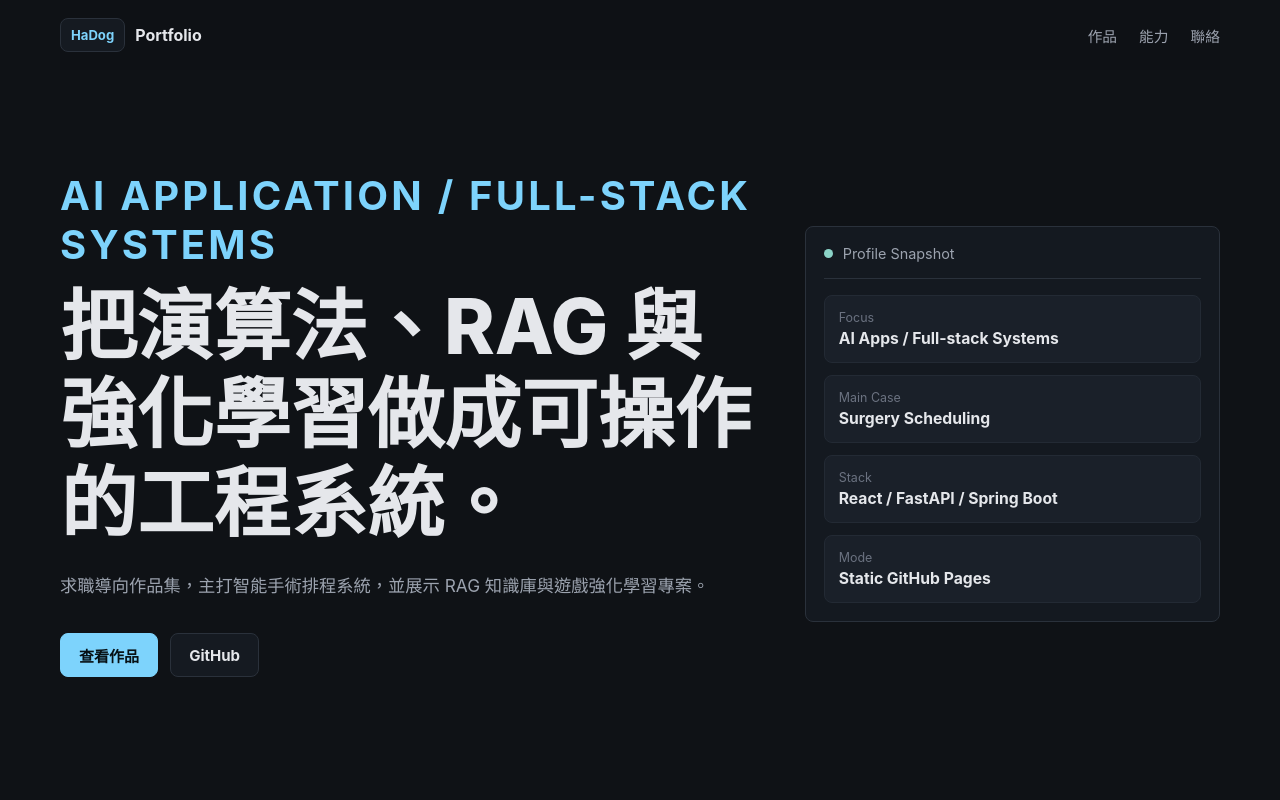
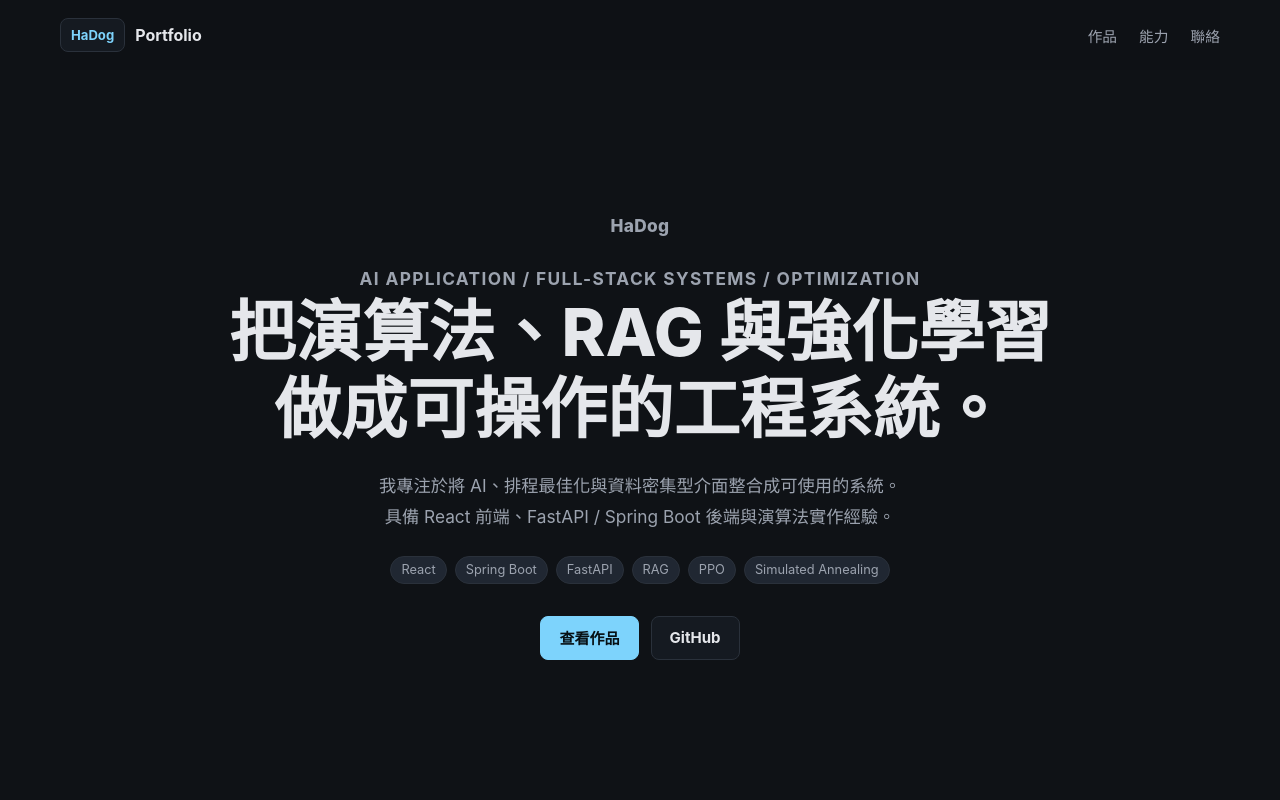
Before and after one commit to HaDog-hub/portfolio, a React (Vite) app: page / in a window 1280 px wide. Shown: the top 800 px of the page. Built offline with nearby package versions, Linux system fonts and the light colour scheme.

Commit message:
調整首頁封面資訊呈現

```diff
--- a/src/App.jsx
+++ b/src/App.jsx
@@ -22,32 +22,6 @@ function Nav() {
         <a href="#contact">聯絡</a>
       </nav>
     </header>
-  );
-}
-
-function HeroPanel() {
-  const rows = [
-    ["Focus", "AI Apps / Full-stack Systems"],
-    ["Main Case", "Surgery Scheduling"],
-    ["Stack", "React / FastAPI / Spring Boot"],
-    ["Mode", "Static GitHub Pages"],
-  ];
-
-  return (
-    <aside className="hero-panel" aria-label="能力摘要">
-      <div className="panel-top">
-        <span className="status-dot" />
-        <span>Profile Snapshot</span>
-      </div>
-      <div className="panel-grid">
-        {rows.map(([label, value]) => (
-          <div className="panel-row" key={label}>
-            <span>{label}</span>
-            <strong>{value}</strong>
-          </div>
-        ))}
-      </div>
-    </aside>
   );
 }
 
@@ -268,11 +242,25 @@ export default function App() {
       <main>
         <section className="hero">
           <div className="hero-copy">
-            <p className="eyebrow">AI Application / Full-stack Systems</p>
-            <h1>把演算法、RAG 與強化學習做成可操作的工程系統。</h1>
+            <p className="hero-name">HaDog</p>
+            <p className="hero-role">AI Application / Full-stack Systems / Optimization</p>
+            <h1>
+              把演算法、RAG 與強化學習
+              <span>做成可操作的工程系統。</span>
+            </h1>
             <p>
-              求職導向作品集，主打智能手術排程系統，並展示 RAG 知識庫與遊戲強化學習專案。
+              我專注於將 AI、排程最佳化與資料密集型介面整合成可使用的系統。
+              <span>
+                具備 React 前端、FastAPI / Spring Boot 後端與演算法實作經驗。
+              </span>
             </p>
+            <div className="hero-tags" aria-label="核心技術">
+              {["React", "Spring Boot", "FastAPI", "RAG", "PPO", "Simulated Annealing"].map(
+                (tag) => (
+                  <Badge key={tag}>{tag}</Badge>
+                ),
+              )}
+            </div>
             <div className="hero-actions">
               <a className="button primary" href="#projects">
                 查看作品
@@ -282,7 +270,6 @@ export default function App() {
               </a>
             </div>
           </div>
-          <HeroPanel />
         </section>
         <Projects />
         <CaseStudy />
--- a/src/data/projects.js
+++ b/src/data/projects.js
@@ -146,7 +146,7 @@ export const projectDetails = [
   },
   {
     id: "hollow-knight",
-    eyebrow: "HollowKnight AI",
+    eyebrow: "PPO Hollow Knight",
     title: "Hollow Knight AI",
     description:
       "用訓練曲線呈現 PPO Agent 的學習過程，補足強化學習專案的成果證據。",
--- a/src/styles.css
+++ b/src/styles.css
@@ -61,7 +61,8 @@ a {
 .nav-links,
 .hero-actions,
 .card-actions,
-.tag-row {
+.tag-row,
+.hero-tags {
   display: flex;
   align-items: center;
 }
@@ -102,12 +103,34 @@ main {
 }
 
 .hero {
-  display: grid;
-  grid-template-columns: minmax(0, 1.1fr) minmax(320px, 0.65fr);
-  gap: 42px;
+  display: flex;
   align-items: center;
+  justify-content: center;
   min-height: calc(100vh - 76px);
   padding: 72px 0 88px;
+}
+
+.hero-copy {
+  width: 100%;
+  max-width: 1040px;
+  text-align: center;
+}
+
+.hero-name {
+  margin: 0 0 10px;
+  color: var(--accent);
+  font-size: 1rem;
+  font-weight: 800;
+  letter-spacing: 0.02em;
+}
+
+.hero-role {
+  margin: 0 0 18px;
+  color: var(--muted);
+  font-size: 0.88rem;
+  font-weight: 700;
+  letter-spacing: 0.08em;
+  text-transform: uppercase;
 }
 
 .hero-copy h1,
@@ -120,17 +143,49 @@ main {
 }
 
 .hero-copy h1 {
-  max-width: 760px;
-  font-size: clamp(2.45rem, 6vw, 5.4rem);
+  max-width: 1040px;
+  font-size: clamp(2.45rem, 5.2vw, 4.45rem);
   font-weight: 800;
+}
+
+.hero-copy h1 span {
+  display: block;
+}
+
+.hero-copy > p span {
+  display: block;
 }
 
 .hero-copy p:not(.eyebrow) {
   max-width: 660px;
-  margin: 22px 0 0;
+  margin: 22px auto 0;
   color: var(--muted);
   font-size: 1.08rem;
   line-height: 1.8;
+}
+
+.hero-copy .hero-role,
+.hero-copy .hero-name {
+  max-width: none;
+}
+
+.hero-copy .hero-name {
+  margin: 0 0 10px;
+  color: var(--accent);
+  font-size: 1rem;
+  font-weight: 800;
+  line-height: 1.2;
+  letter-spacing: 0.02em;
+}
+
+.hero-copy .hero-role {
+  margin: 0 0 18px;
+  color: var(--muted);
+  font-size: 0.88rem;
+  font-weight: 700;
+  line-height: 1.4;
+  letter-spacing: 0.08em;
+  text-transform: uppercase;
 }
 
 .eyebrow {
@@ -143,9 +198,17 @@ main {
 }
 
 .hero-actions {
+  justify-content: center;
   gap: 12px;
   margin-top: 32px;
   flex-wrap: wrap;
+}
+
+.hero-tags {
+  justify-content: center;
+  gap: 8px;
+  flex-wrap: wrap;
+  margin-top: 24px;
 }
 
 .button {
@@ -176,7 +239,6 @@ main {
   transform: translateY(-1px);
 }
 
-.hero-panel,
 .featured-card,
 .project-card,
 .skill-card,
@@ -185,51 +247,6 @@ main {
   border: 1px solid var(--line);
   border-radius: 8px;
   background: rgba(21, 26, 33, 0.94);
-}
-
-.hero-panel {
-  padding: 18px;
-}
-
-.panel-top {
-  display: flex;
-  align-items: center;
-  gap: 10px;
-  padding-bottom: 16px;
-  border-bottom: 1px solid var(--line);
-  color: var(--muted);
-  font-size: 0.9rem;
-}
-
-.status-dot {
-  width: 9px;
-  height: 9px;
-  border-radius: 999px;
-  background: var(--accent-2);
-}
-
-.panel-grid {
-  display: grid;
-  gap: 12px;
-  margin-top: 16px;
-}
-
-.panel-row {
-  display: grid;
-  gap: 4px;
-  padding: 14px;
-  border: 1px solid var(--line-soft);
-  border-radius: 8px;
-  background: var(--surface-2);
-}
-
-.panel-row span {
-  color: var(--subtle);
-  font-size: 0.78rem;
-}
-
-.panel-row strong {
-  font-size: 0.98rem;
 }
 
 .section {
@@ -755,6 +772,10 @@ main {
     font-size: 2.5rem;
   }
 
+  .hero-copy h1 span {
+    display: inline;
+  }
+
   .featured-card,
   .project-card,
   .contact-section {
```
